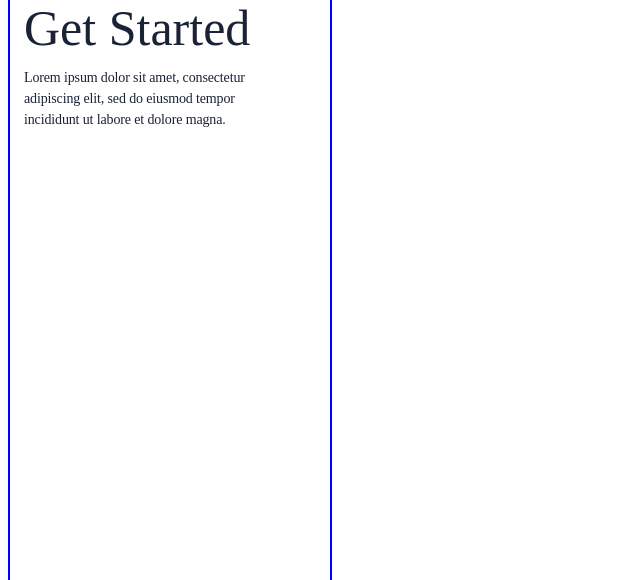
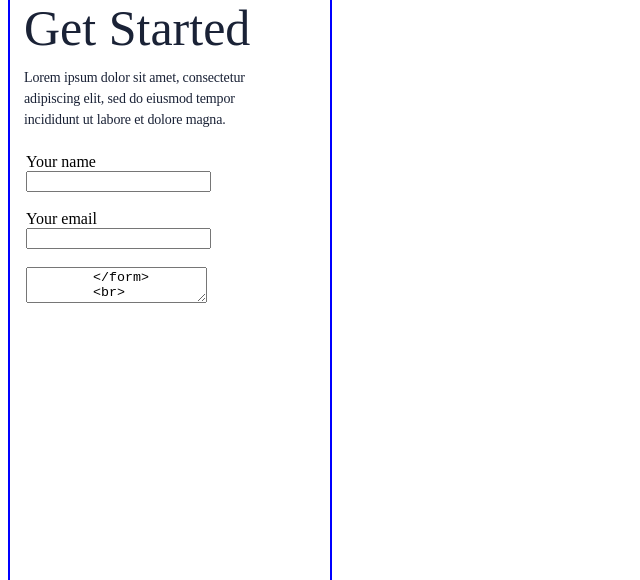
Before and after one commit to AbednegoKibitok/Microverse-Student-Project-1, a website: page index.html in a window 1280 px wide. Shown: the part 3912-4492 px from the top of the page, without its empty margins (0-640 px from the left). Drawn offline with Linux system fonts and the light colour scheme.

Commit message:
Modify index.html

```diff
--- a/index.html
+++ b/index.html
@@ -250,6 +250,30 @@
           <a href="#"><img class="smi" src="icon-images/ic_angellist.png" alt="ic_angellist.png"></a>
         </section>
       </footer>
+      <section class="form">
+        <form action = "#">
+          Your name
+          <br>
+          <input type = "text" id="name" name = "full_name" maxlength = "30" />
+          <br>
+        </form>
+        <br>
+        <form action = "#">
+          Your email
+          <br>
+          <input type = "email" id="email" name = "email_id" />
+          <br>
+        </form>
+        <br>
+        <form id="feedback_form">
+          <label for="label1"></label>
+          <textarea id="textarea" name="textarea" maxlength="500" >
+        </form>
+        <br>
+        <form action="/action_page.php">
+          <input type="submit" value="Start Collaboration">
+        </form>
+      </section>
     </section>
 </body>
 </html>
--- a/styles.css
+++ b/styles.css
@@ -380,3 +380,8 @@ footer {
   display: flex;
   justify-content: space-around;
 }
+
+.form {
+  margin-top: 230px;
+  margin-left: 16px;
+}
```
